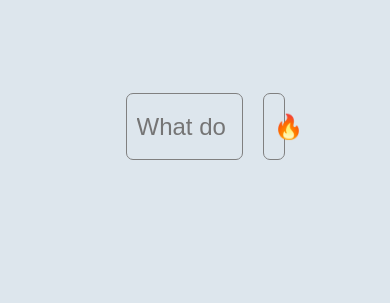
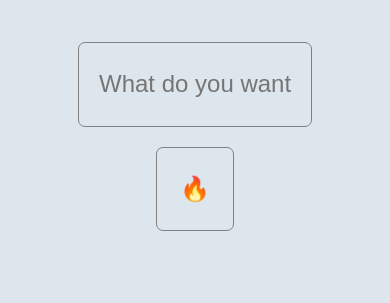
Before and after one commit to ayushanandhd/ai-roadmap, a React (Vite) app: page / in a window 390 px wide. Shown: the top 303 px of the page. Built offline with nearby package versions, Linux system fonts and the light colour scheme.

Commit message:
making the page responsive

```diff
--- a/src/App.css
+++ b/src/App.css
@@ -9,16 +9,16 @@
 .input-box{
     margin: 20px;
     width: 30vw;
-    height: 8vh;
-    padding: 10px;
+    height: 10vh;
+    padding: 20px;
     font-size: 1.5rem;
     background-color: transparent;
     border: 1px solid grey;
     border-radius: 7px;
 }
 .search-button{
-    height: 8vh;
-    width: 4vw;
+    height: 10vh;
+    width: 7vw;
     padding: 10px;
     font-size: 1.5rem;
     background-color: transparent;
@@ -52,3 +52,19 @@
 .title{
     text-transform: capitalize;
 }
+
+@media only screen and (max-width: 950px) {
+    .input-container{
+        display: flex;
+        flex-direction: column;
+        font-size: 12px;
+    }
+    .search-button{
+        width: 20vw;
+    }
+  }
+  @media only screen and (max-width: 1110px){
+    .input-box{
+        width: 60vw;
+    }
+  }
```
